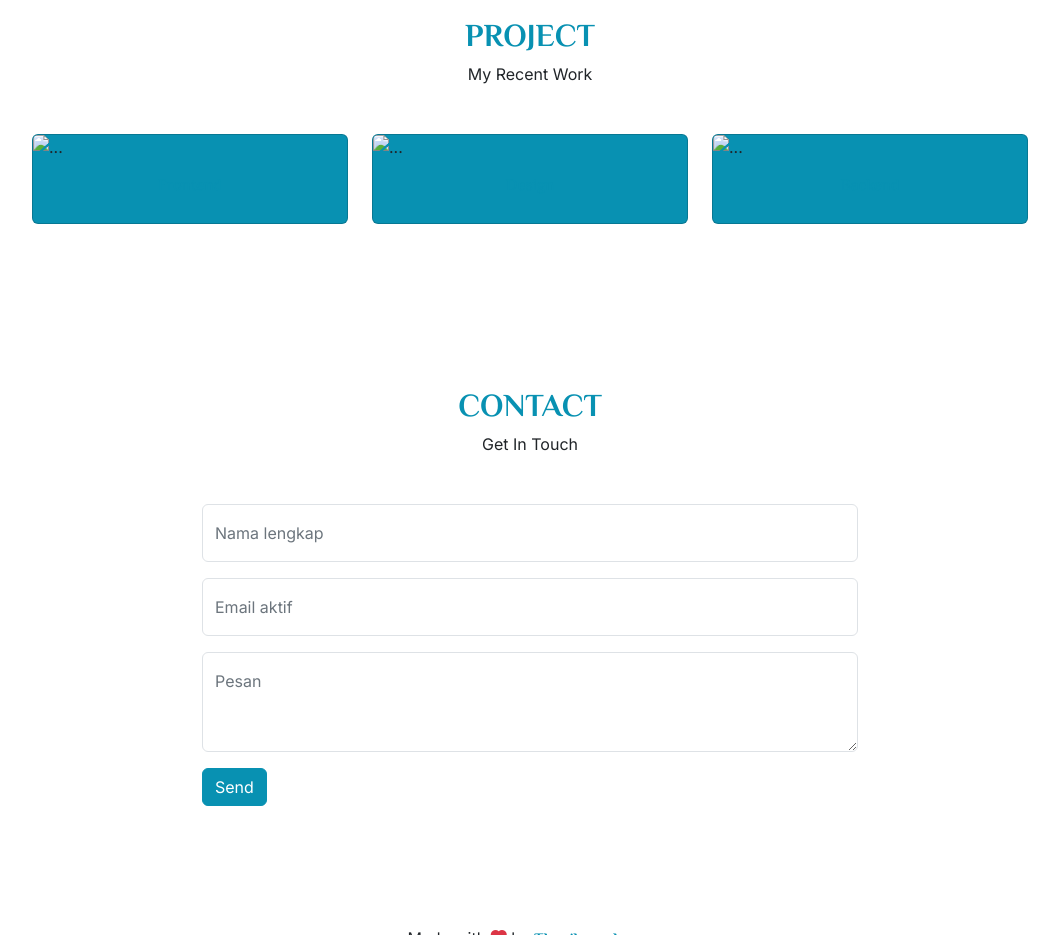
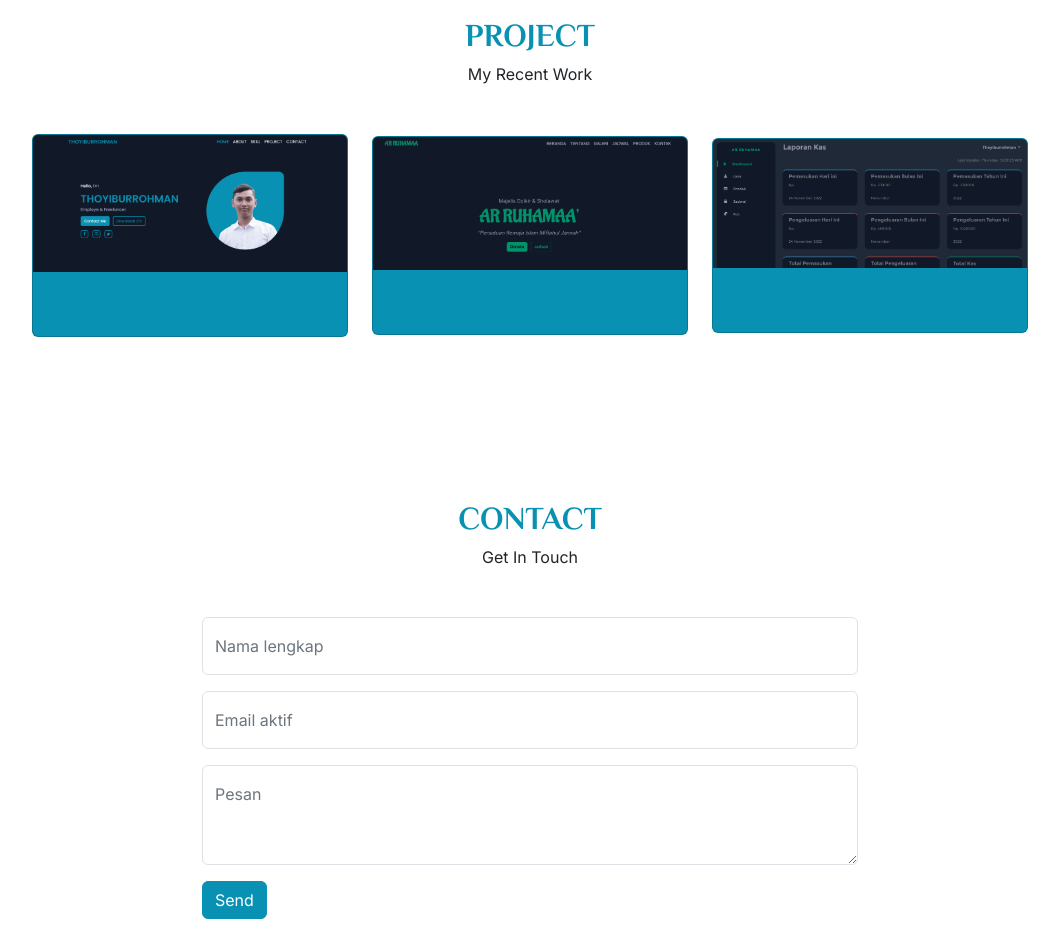
Before and after one commit to thoyiburrohman/thoyiburrohman.github.io, a website: page index.html in a window 1280 px wide. Shown: the part 1780-2715 px from the top of the page, without its empty margins (110-1169 px from the left). Drawn offline with nearby package versions, Linux system fonts and the light colour scheme.

Commit message:
update url img

```diff
--- a/index.html
+++ b/index.html
@@ -323,7 +323,7 @@
             <div class="row justify-content-center align-items-center mx-5">
                 <div class="col-lg-4 col-12 mb-3">
                     <div class="card bg-primary">
-                        <img src="/img/portofolio.png" class="card-img-top" alt="...">
+                        <img src="/asset/img/portofolio.png" class="card-img-top" alt="...">
                         <div class="card-body">
                             <p class="card-title text-primary fs-6 text-center fw-semibold">Frontend</p>
                         </div>
@@ -331,7 +331,7 @@
                 </div>
                 <div class="col-lg-4 col-12 mb-3">
                     <div class="card bg-primary">
-                        <img src="/img/majelis.png" class="card-img-top" alt="...">
+                        <img src="/asset/img/majelis.png" class="card-img-top" alt="...">
                         <div class="card-body">
                             <p class="card-title text-primary fs-6 text-center fw-semibold">Design</p>
                         </div>
@@ -339,7 +339,7 @@
                 </div>
                 <div class="col-lg-4 col-12 mb-3">
                     <div class="card bg-primary">
-                        <img src="/img/backend.png" class="card-img-top" alt="...">
+                        <img src="/asset/img/backend.png" class="card-img-top" alt="...">
                         <div class="card-body">
                             <p class="card-title text-primary fs-6 text-center fw-semibold">Backend</p>
                         </div>
```
